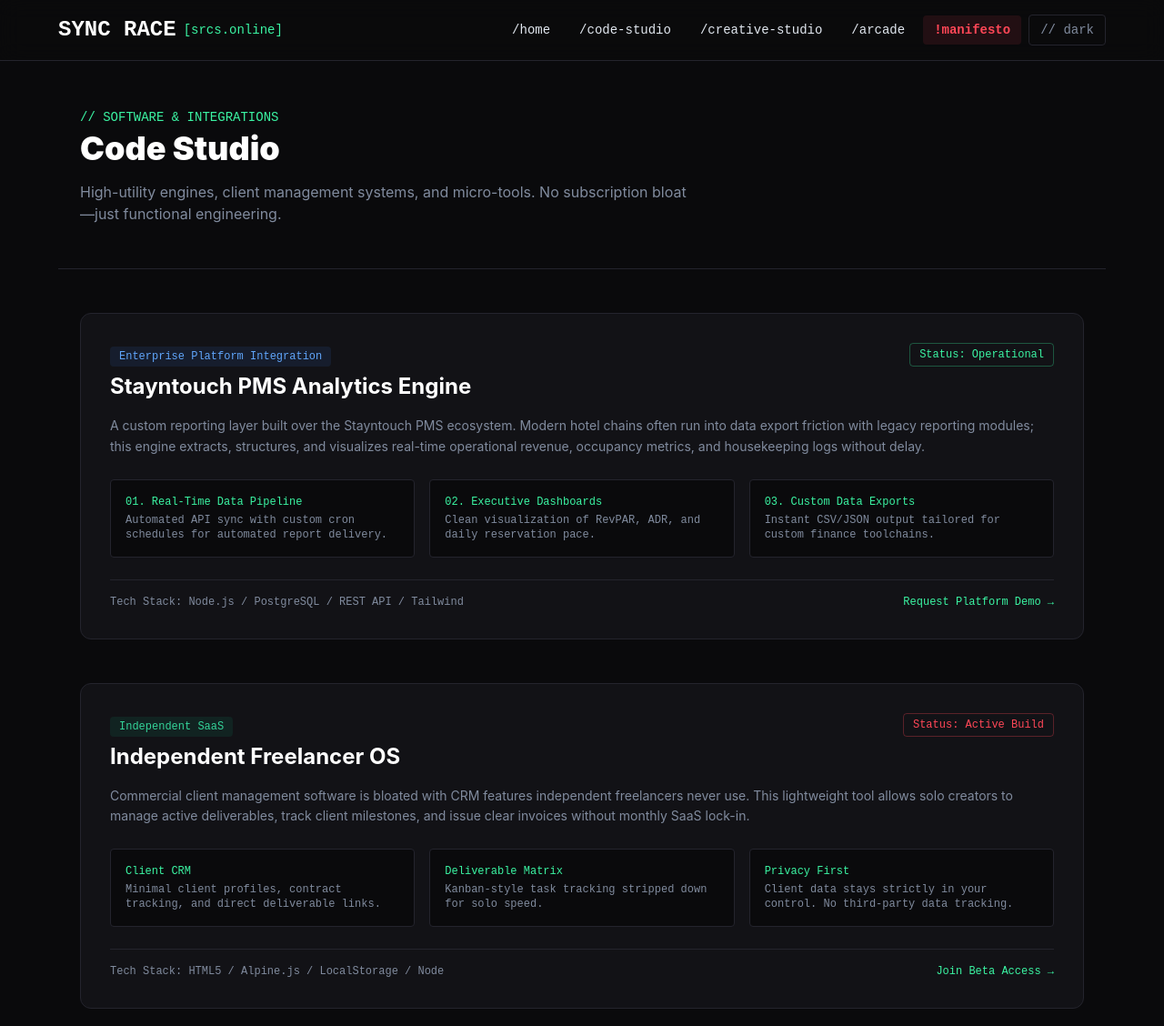
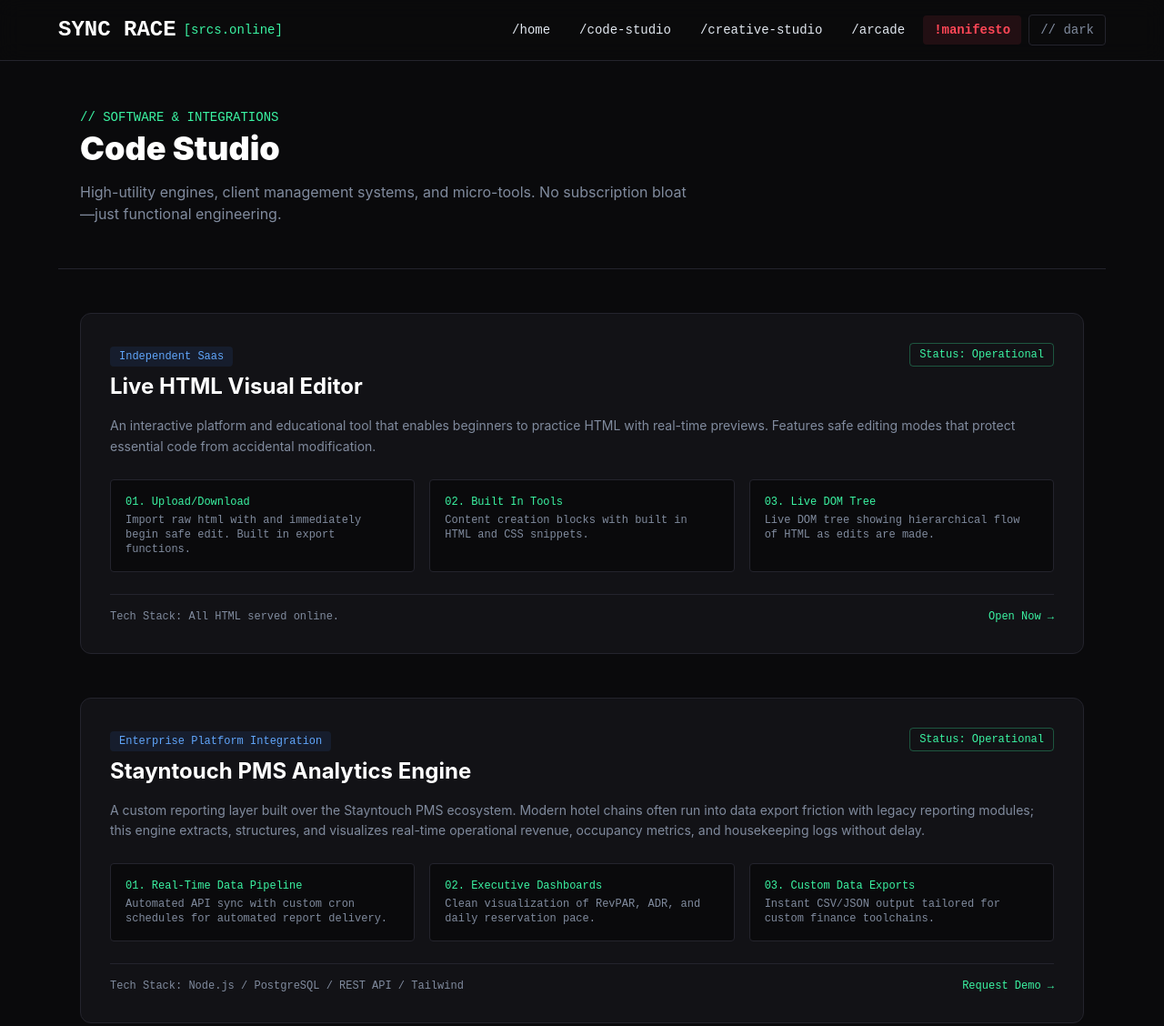
Before and after one commit to SRCS110/syncrace.web, a plain HTML site: page pages/codestudio.html in a window 1280 px wide. Shown: the top 1128 px of the page at 91% size. Drawn offline with nearby package versions, Linux system fonts and the light colour scheme.

Commit message:
Update codestudio.html

```diff
--- a/pages/codestudio.html
+++ b/pages/codestudio.html
@@ -57,6 +57,39 @@
     <article class="bg-brand-card border border-brand-border rounded-xl p-8 hover:border-brand-accent/50 transition-all">
       <div class="flex flex-wrap justify-between items-start gap-4 mb-4">
         <div>
+          <span class="text-xs font-mono bg-blue-500/10 text-blue-400 px-2.5 py-1 rounded">Independent Saas</span>
+          <h2 class="text-2xl font-bold text-white mt-2">Live HTML Visual Editor</h2>
+        </div>
+        <span class="text-xs font-mono text-brand-accent border border-brand-accent/30 px-2.5 py-1 rounded">Status: Operational</span>
+      </div>
+
+      <p class="text-brand-muted text-sm leading-relaxed mb-6">
+An interactive platform and educational tool that enables beginners to practice HTML with real-time previews. Features safe editing modes that protect essential code from accidental modification.
+      </p>
+
+      <div class="grid grid-cols-1 sm:grid-cols-3 gap-4 mb-6 font-mono text-xs">
+        <div class="bg-brand-black p-4 rounded border border-brand-border">
+          <span class="text-brand-accent block mb-1">01. Upload/Download</span>
+          <span class="text-brand-muted">Import raw html with and immediately begin safe edit. Built in export functions.</span>
+        </div>
+        <div class="bg-brand-black p-4 rounded border border-brand-border">
+          <span class="text-brand-accent block mb-1">02. Built In Tools</span>
+          <span class="text-brand-muted">Content creation blocks with built in HTML and CSS snippets.</span>
+        </div>
+        <div class="bg-brand-black p-4 rounded border border-brand-border">
+          <span class="text-brand-accent block mb-1">03. Live DOM Tree</span>
+          <span class="text-brand-muted">Live DOM tree showing hierarchical flow of HTML as edits are made.</span>
+        </div>
+      </div>
+
+      <div class="flex flex-wrap items-center justify-between gap-4 pt-4 border-t border-brand-border font-mono text-xs">
+        <div class="text-brand-muted">Tech Stack: All HTML served online.</div>
+        <a href="htmlv.srcs.online" class="text-brand-accent hover:underline">Open Now →</a>
+      </div>
+    </article>
+ <article class="bg-brand-card border border-brand-border rounded-xl p-8 hover:border-brand-accent/50 transition-all">
+      <div class="flex flex-wrap justify-between items-start gap-4 mb-4">
+        <div>
           <span class="text-xs font-mono bg-blue-500/10 text-blue-400 px-2.5 py-1 rounded">Enterprise Platform Integration</span>
           <h2 class="text-2xl font-bold text-white mt-2">Stayntouch PMS Analytics Engine</h2>
         </div>
@@ -84,7 +117,7 @@
 
       <div class="flex flex-wrap items-center justify-between gap-4 pt-4 border-t border-brand-border font-mono text-xs">
         <div class="text-brand-muted">Tech Stack: Node.js / PostgreSQL / REST API / Tailwind</div>
-        <a href="#" class="text-brand-accent hover:underline">Request Platform Demo →</a>
+        <a href="#" class="text-brand-accent hover:underline">Request Demo →</a>
       </div>
     </article>
 
@@ -98,7 +131,7 @@
       </div>
 
       <p class="text-brand-muted text-sm leading-relaxed mb-6">
-        Commercial client management software is bloated with CRM features independent freelancers never use. This lightweight tool allows solo creators to manage active deliverables, track client milestones, and issue clear invoices without monthly SaaS lock-in.
+        Client management software is bloated with CRM features independent freelancers never use. This lightweight tool allows solo creators to manage active deliverables, track clients, manage projects, and create workflows.
       </p>
 
       <div class="grid grid-cols-1 sm:grid-cols-3 gap-4 mb-6 font-mono text-xs">
@@ -118,7 +151,7 @@
 
       <div class="flex flex-wrap items-center justify-between gap-4 pt-4 border-t border-brand-border font-mono text-xs">
         <div class="text-brand-muted">Tech Stack: HTML5 / Alpine.js / LocalStorage / Node</div>
-        <a href="#" class="text-brand-accent hover:underline">Join Beta Access →</a>
+        <a href="#" class="text-brand-accent hover:underline">Request Demo →</a>
       </div>
     </article>
   </section>
```
